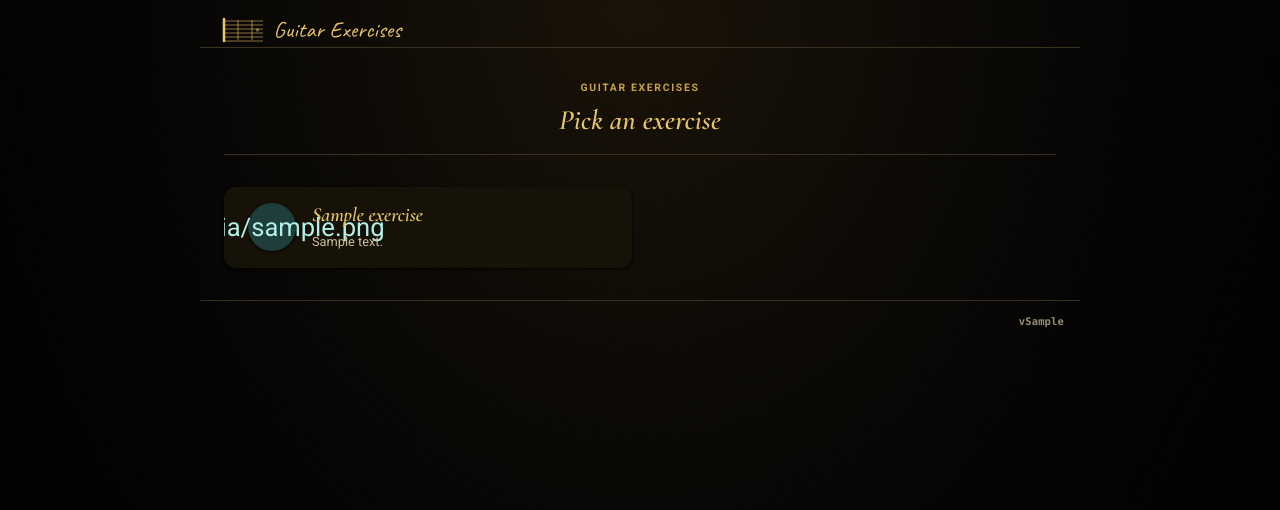
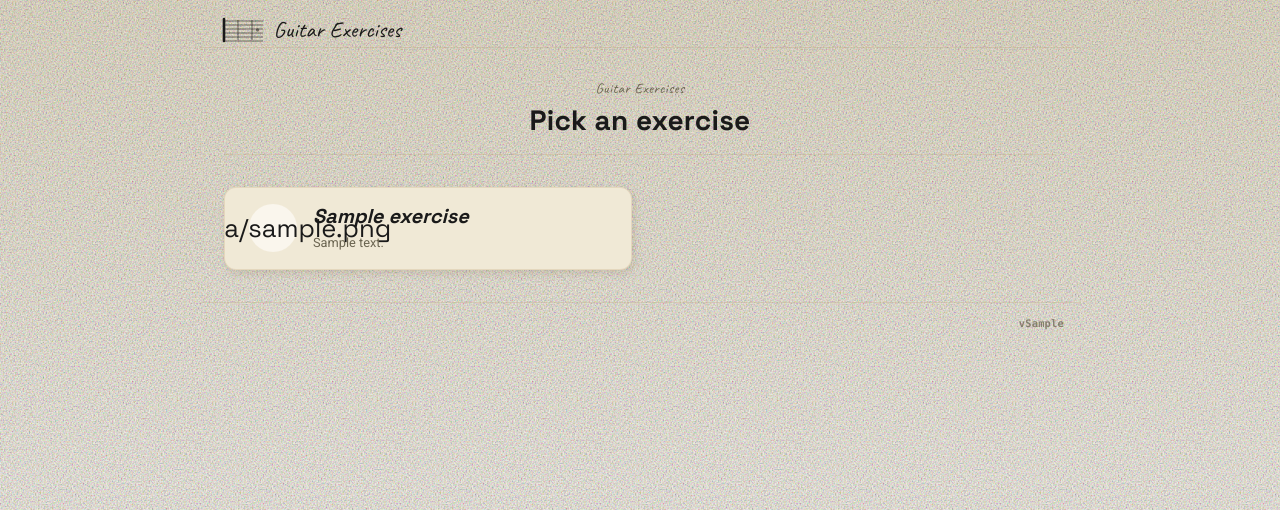
Before and after one commit to foutoucour/guitar-exercises, a Python web app: template src/guitar_exercises/templates/home.html in a window 1280 px wide. Shown: the top 510 px of the page. Run offline with Jinja, Linux system fonts and the light colour scheme; the template is opened without the code that fills it: most values are stand-ins (such as "Sample title", 1, 10 or a date in 2020).

Commit message:
feat(theme): roll paper-and-ink theme out to all pages
Extends the paper-and-ink theme from find_note to home, chord_notes,
chord_name, and name_note. Adds body_class blocks to all four templates,
feedback-stamp classes to three feedback partials, and scoped
body.theme-paper overrides in app.css for home cards, chord SVG fills,
string rows, note chips, chord-guess input, and name-note prompt.
Bumps CSS cache to rollout-1.

Co-Authored-By: Claude Sonnet 4.6 <noreply@anthropic.com>

```diff
--- a/src/guitar_exercises/static/css/app.css
+++ b/src/guitar_exercises/static/css/app.css
@@ -1032,8 +1032,7 @@ button.fretboard-cell:active {
 
 /* =========================================================
    Paper-and-ink theme — scoped to body.theme-paper
-   Prototype applied to find_note only; ready for full rollout.
-   All rules below are non-destructive — M3 pages are untouched.
+   Applied to all pages. All rules are non-destructive — M3 pages untouched.
    ========================================================= */
 
 /* --- Design tokens ---------------------------------------- */
@@ -1312,15 +1311,20 @@ body.theme-paper .find-note-feedback .next-chord-hint {
   font-style: normal;
 }
 
-/* --- Next-question button — ink-blue instead of teal ------ */
+/* --- Next-question / action button — ink-blue instead of teal ------------ */
 body.theme-paper .new-chord {
   background: var(--ink-blue);
   color: var(--ink-paper);
   box-shadow: none;
-  letter-spacing: 0.04em;
+  letter-spacing: 0;
   text-transform: none;
   font-family: "Space Grotesk", system-ui, sans-serif;
   font-weight: 700;
+}
+
+/* State layer uses --ink-paper so hover lightens rather than darkens */
+body.theme-paper .new-chord::after {
+  background: var(--ink-paper);
 }
 
 body.theme-paper .new-chord:hover {
@@ -1334,7 +1338,7 @@ body.theme-paper .new-chord:focus-visible {
 
 /* Feedback banner stamp styles — glyph + stroke treatment (not colour alone) */
 body.theme-paper .feedback-stamp--correct {
-  /* Green ink-stamp circle around the ✓ text (border applied to the inline span) */
+  /* Green ink-stamp border around the ✓ text */
   display: inline-block;
   border: 1.5px solid var(--ink-green);
   border-radius: 4px;
@@ -1342,9 +1346,196 @@ body.theme-paper .feedback-stamp--correct {
 }
 
 body.theme-paper .feedback-stamp--incorrect {
-  /* Red ballpoint underline — wavy underline as stroke treatment distinct from colour */
+  /* Red ballpoint underline — wavy stroke distinct from colour */
   text-decoration: underline wavy var(--ink-red);
   text-underline-offset: 3px;
 }
 
+/* --- Home page -------------------------------------------- */
+body.theme-paper .home-header {
+  border-bottom-color: var(--ink-rule);
+}
+
+body.theme-paper .home-title {
+  font-family: "Space Grotesk", system-ui, sans-serif;
+  font-weight: 700;
+  font-style: normal;
+  color: var(--ink-graphite);
+  text-shadow: none;
+}
+
+/* Exercise cards: paper-cream surface, warm shadow, no M3 elevation */
+body.theme-paper .exercise-card {
+  background: var(--ink-paper-deep);
+  box-shadow: 2px 3px 8px rgba(80, 50, 10, 0.14);
+  border: 1px solid var(--ink-rule);
+}
+
+body.theme-paper .exercise-card:hover {
+  box-shadow: 3px 5px 14px rgba(80, 50, 10, 0.22);
+  transform: translateY(-1px);
+}
+
+body.theme-paper .exercise-card-icon {
+  background: var(--ink-paper);
+  color: var(--ink-graphite);
+  box-shadow: none;
+}
+
+body.theme-paper .exercise-card-title {
+  color: var(--ink-graphite);
+  font-family: "Space Grotesk", system-ui, sans-serif;
+}
+
+body.theme-paper .exercise-card-desc {
+  color: var(--ink-faded);
+}
+
+/* State layer: use graphite so hover tints toward ink rather than M3 primary */
+body.theme-paper .exercise-card-link::after {
+  background: var(--ink-graphite);
+}
+
+/* --- Chord diagram SVG (chord_notes + chord_name) --------- */
+/* Direct overrides: diagram fills reference M3 on-surface tokens via SVG fill */
+body.theme-paper .chord-diagram {
+  color: var(--ink-graphite);
+  filter: drop-shadow(0 1px 4px rgba(80, 50, 10, 0.2));
+}
+
+body.theme-paper .chord-marker {
+  fill: var(--ink-graphite);
+}
+
+body.theme-paper .chord-finger {
+  fill: var(--ink-pencil);
+}
+
+body.theme-paper .chord-fret-label {
+  fill: var(--ink-graphite);
+}
+
+/* --- String list (chord_notes) ----------------------------- */
+body.theme-paper .string-row {
+  background: var(--ink-paper);
+  border-color: var(--ink-rule);
+  box-shadow: 1px 2px 6px rgba(80, 50, 10, 0.1);
+}
+
+body.theme-paper .string-row-muted {
+  background: transparent;
+  border-color: var(--ink-rule);
+  box-shadow: none;
+}
+
+body.theme-paper .string-row-correct {
+  background: #e8f0e8;
+  border-color: var(--ink-green);
+}
+
+body.theme-paper .string-row-incorrect {
+  background: #f5e8e8;
+  border-color: var(--ink-red);
+}
+
+body.theme-paper .string-row-correct .answer-feedback {
+  color: var(--ink-green);
+}
+
+body.theme-paper .string-row-incorrect .answer-feedback {
+  color: var(--ink-red);
+}
+
+body.theme-paper .string-label {
+  color: var(--ink-faded);
+  font-family: "Space Grotesk", system-ui, sans-serif;
+}
+
+body.theme-paper .string-status {
+  color: var(--ink-faded);
+}
+
+/* --- Note chips (chord_notes answer-form + name_note chip group) */
+body.theme-paper .note-chip {
+  background: var(--ink-paper);
+  border-color: var(--ink-pencil);
+  color: var(--ink-graphite);
+}
+
+/* State layer: use graphite so hover tints toward ink */
+body.theme-paper .note-chip::after {
+  background: var(--ink-graphite);
+}
+
+body.theme-paper .note-chip:hover {
+  border-color: var(--ink-blue);
+}
+
+body.theme-paper .note-chip:focus-visible {
+  background: var(--ink-blue-soft);
+  border-color: var(--ink-blue);
+  color: var(--ink-blue);
+  box-shadow: 0 0 0 3px rgba(29, 78, 137, 0.25);
+}
+
+/* --- Chord-name guess form --------------------------------- */
+body.theme-paper .chord-guess-input {
+  background: var(--ink-paper);
+  border-color: var(--ink-rule);
+  color: var(--ink-graphite);
+  font-family: "Space Grotesk", system-ui, sans-serif;
+  box-shadow: none;
+}
+
+body.theme-paper .chord-guess-input::placeholder {
+  color: var(--ink-faded);
+  opacity: 1;
+  font-style: italic;
+}
+
+body.theme-paper .chord-guess-input:hover {
+  border-color: var(--ink-blue);
+}
+
+body.theme-paper .chord-guess-input:focus,
+body.theme-paper .chord-guess-input:focus-visible {
+  border-color: var(--ink-blue);
+  box-shadow: 0 0 0 3px rgba(29, 78, 137, 0.25);
+}
+
+body.theme-paper .chord-guess-feedback {
+  background: var(--ink-paper-deep);
+  border-color: var(--ink-rule);
+  box-shadow: none;
+}
+
+body.theme-paper .chord-guess-feedback.correct {
+  background: #e8f0e8;
+  border-color: var(--ink-green);
+}
+
+body.theme-paper .chord-guess-feedback.correct .answer-feedback {
+  color: var(--ink-green);
+}
+
+body.theme-paper .chord-guess-feedback.incorrect {
+  background: #f5e8e8;
+  border-color: var(--ink-red);
+}
+
+body.theme-paper .chord-guess-feedback.incorrect .answer-feedback {
+  color: var(--ink-red);
+}
+
+body.theme-paper .chord-guess-feedback .next-chord-hint {
+  color: var(--ink-faded);
+  font-style: normal;
+}
+
+/* --- Name-the-note prompt ---------------------------------- */
+body.theme-paper .name-note-prompt {
+  color: var(--ink-graphite);
+  font-family: "Space Grotesk", system-ui, sans-serif;
+}
+
 /* end body.theme-paper */
--- a/src/guitar_exercises/templates/base.html
+++ b/src/guitar_exercises/templates/base.html
@@ -8,7 +8,7 @@
   <link rel="preconnect" href="https://fonts.gstatic.com" crossorigin>
   <link rel="stylesheet" href="https://fonts.googleapis.com/css2?family=Cormorant+Garamond:ital,wght@0,500;0,600;1,500;1,600&family=Roboto:wght@400;500;700&display=swap">
   <link rel="stylesheet" href="https://fonts.googleapis.com/css2?family=Space+Grotesk:wght@400;500;700&family=Caveat:wght@400;700&subset=latin&display=swap">
-  <link rel="stylesheet" href="/static/css/app.css?v=wordmark-1">
+  <link rel="stylesheet" href="/static/css/app.css?v=rollout-1">
   <script src="https://unpkg.com/htmx.org@2.0.4" defer></script>
   <script src="/static/js/auto-advance.js?v=m3-16" defer></script>
 </head>
--- a/src/guitar_exercises/templates/exercises/_answer_feedback.html
+++ b/src/guitar_exercises/templates/exercises/_answer_feedback.html
@@ -1,8 +1,8 @@
 <li id="string-{{ string_number }}" class="string-row string-row-answered {{ 'string-row-correct' if correct else 'string-row-incorrect' }}">
   <span class="string-label">{{ string_number }} string</span>
   {% if correct %}
-    <span class="answer-feedback">✓ Correct: {{ expected_note }}</span>
+    <span class="answer-feedback feedback-stamp feedback-stamp--correct">✓ Correct: {{ expected_note }}</span>
   {% else %}
-    <span class="answer-feedback">✗ You said {{ guess }} — the note is {{ expected_note }}</span>
+    <span class="answer-feedback feedback-stamp feedback-stamp--incorrect">✗ You said {{ guess }} — the note is {{ expected_note }}</span>
   {% endif %}
 </li>
--- a/src/guitar_exercises/templates/exercises/_chord_name_feedback.html
+++ b/src/guitar_exercises/templates/exercises/_chord_name_feedback.html
@@ -1,6 +1,6 @@
 <div class="chord-guess-feedback {{ 'correct' if correct else 'incorrect' }}" id="chord-guess" data-auto-advance="{{ '1' if correct else '0' }}"{% if not correct %} data-key-advance="/exercises/chord-name"{% endif %}>
   {% if correct %}
-    <span class="answer-feedback">✓ Correct: {{ expected_name }}</span>
+    <span class="answer-feedback feedback-stamp feedback-stamp--correct">✓ Correct: {{ expected_name }}</span>
     <span class="next-chord-hint" aria-live="polite">Next chord coming up…</span>
     <a class="new-chord" href="/exercises/chord-name">Next chord</a>
     <script>
@@ -13,7 +13,7 @@
       })();
     </script>
   {% else %}
-    <span class="answer-feedback">✗ You said {{ guess }} — the chord is {{ expected_name }}</span>
+    <span class="answer-feedback feedback-stamp feedback-stamp--incorrect">✗ You said {{ guess }} — the chord is {{ expected_name }}</span>
     <a class="new-chord" href="/exercises/chord-name">New chord</a>
   {% endif %}
 </div>
--- a/src/guitar_exercises/templates/exercises/_name_note_feedback.html
+++ b/src/guitar_exercises/templates/exercises/_name_note_feedback.html
@@ -5,7 +5,7 @@
 
   <div class="find-note-feedback {{ 'correct' if correct else 'incorrect' }}" aria-live="polite">
     {% if correct %}
-      <span class="answer-feedback">✓ Correct: {{ expected_note.value }}</span>
+      <span class="answer-feedback feedback-stamp feedback-stamp--correct">✓ Correct: {{ expected_note.value }}</span>
       <span class="next-chord-hint">Next question coming up…</span>
       <a class="new-chord" href="/exercises/name-note">Next question</a>
       <script>
@@ -18,7 +18,7 @@
         })();
       </script>
     {% else %}
-      <span class="answer-feedback">✗ You said {{ guess }} — the note is {{ expected_note.value }}</span>
+      <span class="answer-feedback feedback-stamp feedback-stamp--incorrect">✗ You said {{ guess }} — the note is {{ expected_note.value }}</span>
       <a class="new-chord" href="/exercises/name-note">New question</a>
     {% endif %}
   </div>
--- a/src/guitar_exercises/templates/exercises/chord_name.html
+++ b/src/guitar_exercises/templates/exercises/chord_name.html
@@ -1,4 +1,5 @@
 {% extends "base.html" %}
+{% block body_class %}theme-paper{% endblock %}
 {% block title %}Name this chord{% endblock %}
 {% block content %}
 <section class="exercise exercise--guess">
--- a/src/guitar_exercises/templates/exercises/chord_notes.html
+++ b/src/guitar_exercises/templates/exercises/chord_notes.html
@@ -1,4 +1,5 @@
 {% extends "base.html" %}
+{% block body_class %}theme-paper{% endblock %}
 {% block title %}{{ chord.name }} — Name the notes{% endblock %}
 {% block content %}
 <section class="exercise">
--- a/src/guitar_exercises/templates/exercises/name_note.html
+++ b/src/guitar_exercises/templates/exercises/name_note.html
@@ -1,4 +1,5 @@
 {% extends "base.html" %}
+{% block body_class %}theme-paper{% endblock %}
 {% block title %}Name this note{% endblock %}
 {% block content %}
 <section class="exercise exercise--name-note">
--- a/src/guitar_exercises/templates/home.html
+++ b/src/guitar_exercises/templates/home.html
@@ -1,4 +1,5 @@
 {% extends "base.html" %}
+{% block body_class %}theme-paper{% endblock %}
 {% block title %}Guitar Exercises{% endblock %}
 {% block content %}
 <section class="home">
```
